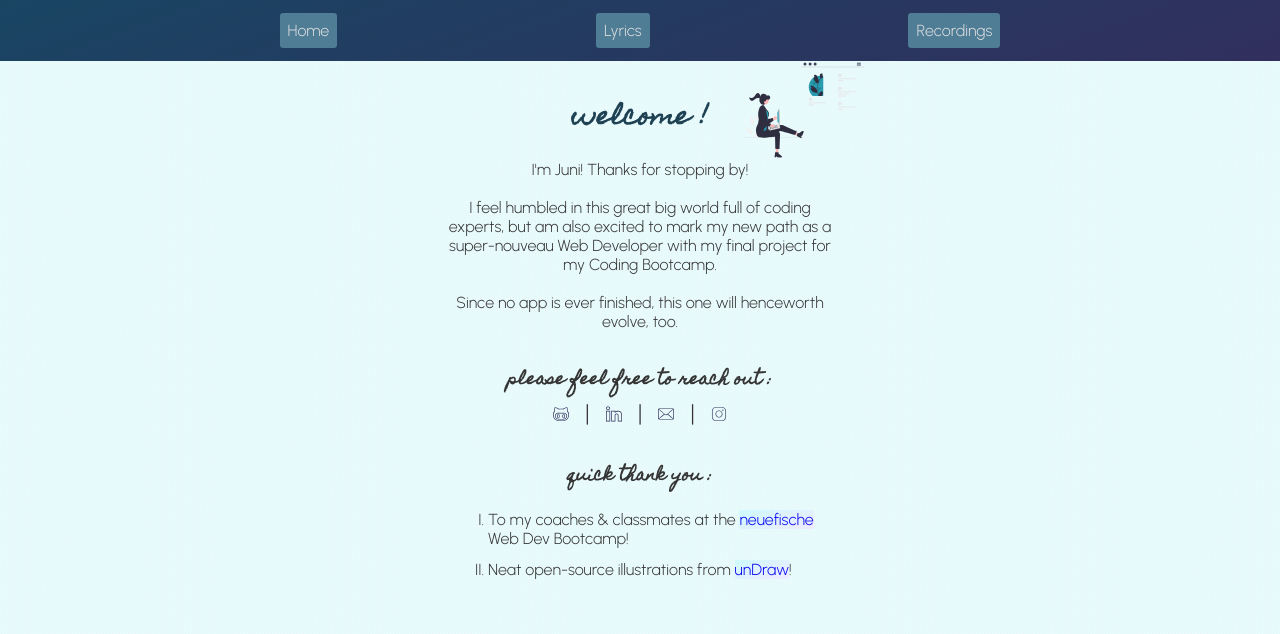
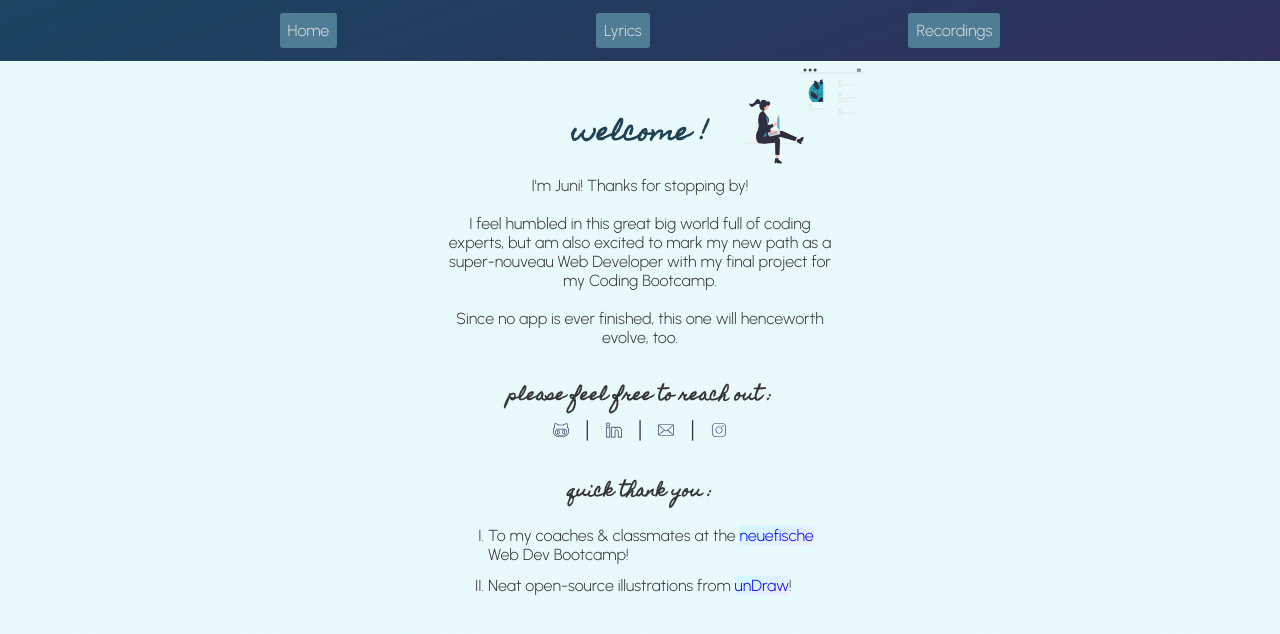
Before and after one commit to K-Juno/Track-Companion, a Next.js app: page /aboutme in a window 1280 px wide. Shown: the top 634 px of the page. Built offline with nearby package versions, Linux system fonts and the light colour scheme.

Commit message:
adjust margin in about-me page

```diff
--- a/pages/aboutme.js
+++ b/pages/aboutme.js
@@ -64,9 +64,10 @@ export default function AboutMe() {
 
 const WelcomeHeader = styled.div`
   display: flex;
-  align-items: center;
+  align-items: flex-end;
   justify-content: center;
   position: relative;
+  margin-top: 1rem;
 `;
 
 const Header1 = styled(SubHeader)`
```
